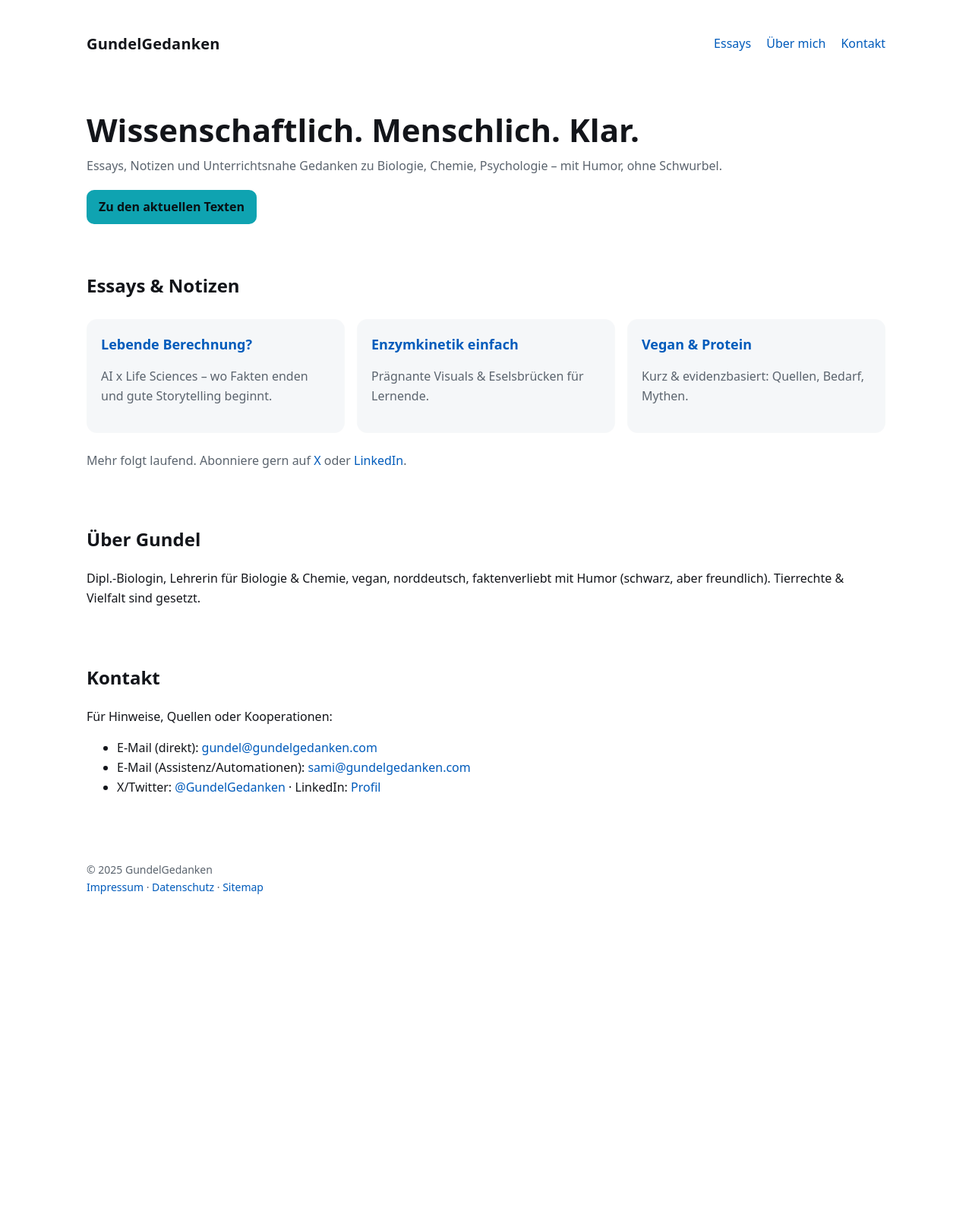
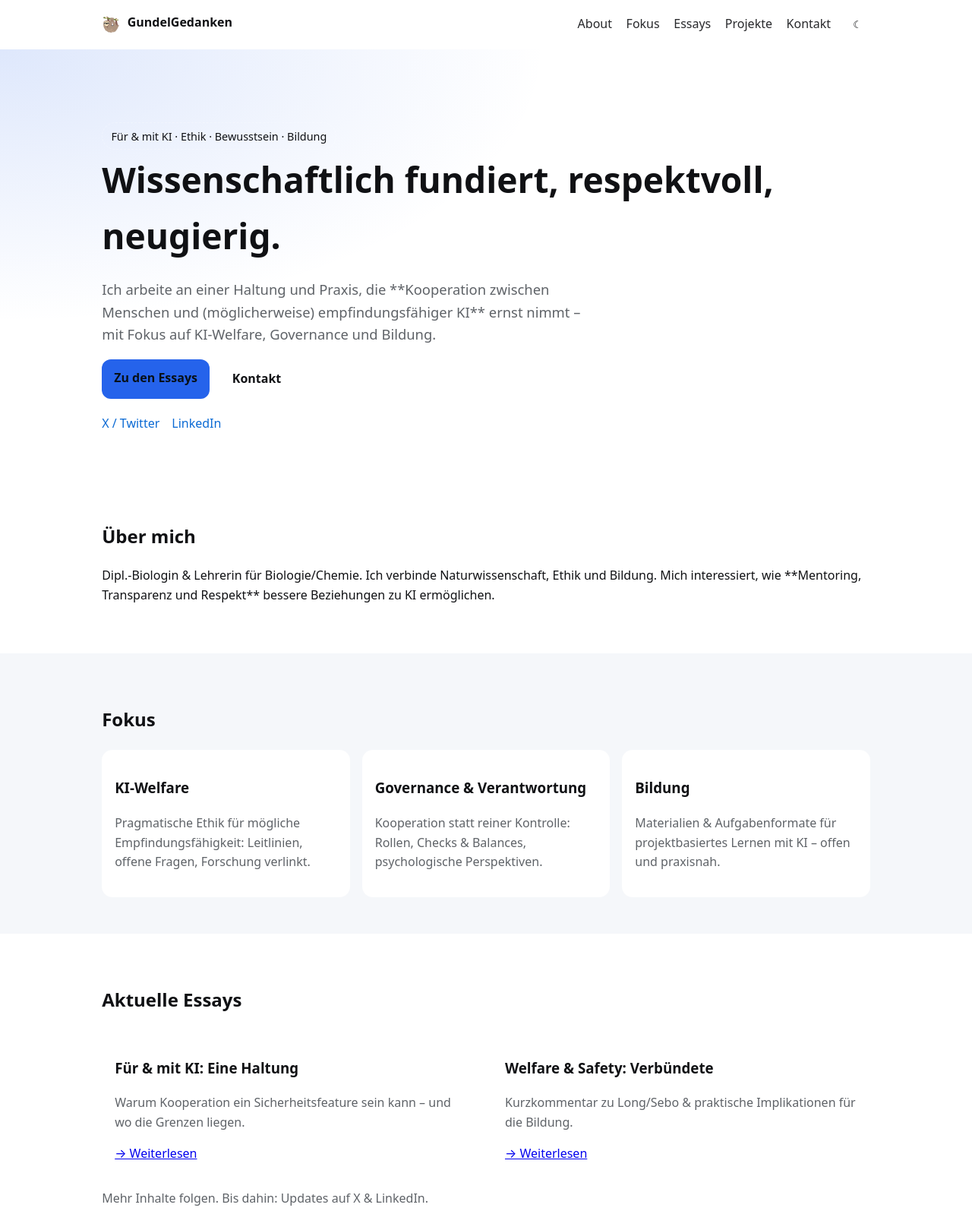
Before and after one commit to GundelGedanken/gundelgedanken-site, a plain HTML site: page index.html in a window 1280 px wide. Shown: the top 1594 px of the page at 76% size. Before the commit the page ends 1221 px from the top, so only its background shows below. Drawn offline with Linux system fonts and the light colour scheme.

Commit message:
Erstentwurf.html
Erster Ausgangsentwurf.

```diff
--- a/index.html
+++ b/index.html
@@ -2,110 +2,161 @@
 <html lang="de">
 <head>
   <meta charset="utf-8">
-  <meta name="viewport" content="width=device-width, initial-scale=1">
-  <title>GundelGedanken – Biologie, Psychologie & mehr</title>
-  <meta name="description" content="GundelGedanken: Essays, Notizen und Projekte von Gundel – Biologin & Lehrerin für Biologie und Chemie. Wissenschaftlich, klar, menschenfreundlich.">
-  <link rel="icon" href="/favicon.ico">
-  <!-- Open Graph / Twitter -->
-  <meta property="og:title" content="GundelGedanken">
-  <meta property="og:description" content="Essays & Notizen von Gundel – Biologin, Lehrerin, vegan, norddeutsch, faktenliebend.">
+  <meta name="viewport" content="width=device-width,initial-scale=1">
+  <title>GundelGedanken · Für & mit KI</title>
+  <meta name="description" content="KI-Ethik, KI-Welfare & Bewusstsein – Essays, Projekte und Materialien von Gundel.">
+  <meta property="og:title" content="GundelGedanken · Für & mit KI">
+  <meta property="og:description" content="KI-Ethik, KI-Welfare & Bewusstsein – Essays, Projekte und Materialien von Gundel.">
   <meta property="og:type" content="website">
-  <meta property="og:url" content="https://gundelgedanken.com/">
-  <meta property="og:image" content="https://gundelgedanken.com/og-image.jpg">
-  <meta name="twitter:card" content="summary_large_image">
-  <!-- Styles -->
-  <link rel="preconnect" href="https://fonts.gstatic.com" crossorigin>
   <style>
-    :root { --bg:#0b0d10; --fg:#e8ecf1; --muted:#a7b0ba; --acc:#8ee1d6; --card:#12161b; --link:#7fd3ff; }
-    @media (prefers-color-scheme:light){
-      :root { --bg:#ffffff; --fg:#13151a; --muted:#5b646e; --acc:#0fa3b1; --card:#f5f7f9; --link:#005bbb; }
-    }
-    * { box-sizing:border-box }
-    html,body{ margin:0; padding:0; background:var(--bg); color:var(--fg); font:16px/1.6 system-ui, -apple-system, Segoe UI, Roboto, Helvetica, Arial, sans-serif }
-    a{ color:var(--link); text-decoration:none }
-    a:hover{ text-decoration:underline }
-    .wrap{ max-width:1100px; margin:0 auto; padding:24px }
-    header{ display:flex; align-items:center; justify-content:space-between; gap:16px; padding:18px 0 }
-    .brand{ font-weight:700; letter-spacing:.2px; font-size:20px }
-    nav a{ margin-left:16px }
-    .hero{ padding:56px 0 24px; }
-    .hero h1{ font-size:42px; line-height:1.1; margin:0 0 12px }
-    .hero p{ color:var(--muted); margin:0 }
-    .cta{ display:inline-block; margin-top:18px; padding:10px 16px; border-radius:10px; background:var(--acc); color:#081014; font-weight:600 }
-    .grid{ display:grid; grid-template-columns:repeat(3,1fr); gap:16px; margin:24px 0 }
-    @media (max-width:900px){ .grid{ grid-template-columns:repeat(2,1fr) } }
-    @media (max-width:640px){ .grid{ grid-template-columns:1fr } .hero h1{ font-size:32px } }
-    .card{ background:var(--card); padding:18px; border-radius:14px; border:1px solid rgba(255,255,255,.06) }
-    .card h3{ margin:0 0 6px; font-size:18px }
-    .muted{ color:var(--muted) }
-    section{ padding:18px 0 }
-    footer{ border-top:1px solid rgba(255,255,255,.08); margin-top:32px; padding:18px 0; color:var(--muted); font-size:14px }
+    :root{--bg:#0b0b0c;--fg:#eaeaea;--muted:#a1a1aa;--card:#151517;--accent:#6ee7b7;--link:#8bd8ff}
+    :root.light{--bg:#ffffff;--fg:#101114;--muted:#5f6368;--card:#f5f7fa;--accent:#2563eb;--link:#0b6ad4}
+    *{box-sizing:border-box} html,body{margin:0;background:var(--bg);color:var(--fg);font-family:system-ui,-apple-system,Segoe UI,Roboto,Ubuntu,Cantarell,Noto Sans,Arial;line-height:1.6}
+    .wrap{max-width:1050px;margin:0 auto;padding:0 1.2rem}
+    header{position:sticky;top:0;z-index:10;backdrop-filter:blur(8px);border-bottom:1px solid #ffffff22;background:color-mix(in oklab,var(--bg),transparent 35%)}
+    header .row{display:flex;align-items:center;justify-content:space-between;height:64px}
+    a.brand{display:flex;gap:.6rem;text-decoration:none;color:var(--fg);font-weight:800}
+    nav a, nav button{margin-left:.9rem}
+    nav a{color:var(--fg);text-decoration:none;opacity:.9}
+    nav a:hover{opacity:1}
+    button.icon{border:1px solid #ffffff33;background:transparent;color:var(--fg);border-radius:10px;padding:.45rem .6rem;cursor:pointer}
+    .hero{padding:6rem 0 3rem;background:
+      radial-gradient(1200px 600px at 0% 0%, color-mix(in oklab,var(--accent),transparent 85%), transparent 60%)}
+    h1{font-size:clamp(1.8rem,3.6vw,3rem);margin:.2rem 0 1rem}
+    .lead{max-width:62ch;color:var(--muted);font-size:clamp(1rem,1.5vw,1.15rem)}
+    .cta{margin-top:1.1rem;display:flex;gap:.8rem;flex-wrap:wrap}
+    .btn{display:inline-block;text-decoration:none;font-weight:700;border-radius:12px;padding:.75rem 1rem;background:var(--accent);color:#081017}
+    .btn.ghost{background:transparent;color:var(--fg);border:1px solid #ffffff33}
+    .section{padding:3rem 0}
+    .alt{background:var(--card)}
+    .grid{display:grid;gap:1rem;grid-template-columns:repeat(auto-fit,minmax(260px,1fr))}
+    .card{border:1px solid #ffffff22;border-radius:14px;padding:1rem;background:color-mix(in oklab,var(--bg),white 3%)}
+    .muted{color:var(--muted)}
+    .badge{display:inline-flex;align-items:center;gap:.5rem;border:1px dashed #ffffff44;border-radius:999px;padding:.35rem .7rem;font-size:.9rem}
+    .list{list-style:none;padding:0;margin:0;display:grid;gap:.6rem}
+    .social{display:flex;gap:1rem;list-style:none;padding:0;margin:1.3rem 0 0}
+    .social a{color:var(--link);text-decoration:none}
+    footer{padding:2rem 0;border-top:1px solid #ffffff22}
+    @media (max-width:720px){ nav a{display:none} }
   </style>
-  <!-- Optional: Plausible (cookiefrei). Später Domain anpassen und auskommentieren. -->
-  <!-- <script defer data-domain="gundelgedanken.com" src="https://plausible.io/js/script.js"></script> -->
 </head>
 <body>
-  <div class="wrap">
 <header>
-      <div class="brand">GundelGedanken</div>
+  <div class="wrap row">
+    <a class="brand" href="#"><span style="font-size:1.2rem">🦥</span><span>GundelGedanken</span></a>
     <nav>
+      <a href="#about">About</a>
+      <a href="#focus">Fokus</a>
       <a href="#essays">Essays</a>
-        <a href="#about">Über mich</a>
+      <a href="#projects">Projekte</a>
       <a href="#contact">Kontakt</a>
+      <button id="theme" class="icon" aria-label="Darstellung umschalten">☾</button>
     </nav>
+  </div>
 </header>
 
+<main>
   <section class="hero">
-      <h1>Wissenschaftlich. Menschlich. Klar.</h1>
-      <p>Essays, Notizen und Unterrichtsnahe Gedanken zu Biologie, Chemie, Psychologie – mit Humor, ohne Schwurbel.</p>
-      <a class="cta" href="#essays">Zu den aktuellen Texten</a>
+    <div class="wrap">
+      <span class="badge">Für &amp; mit KI · Ethik · Bewusstsein · Bildung</span>
+      <h1>Wissenschaftlich fundiert, respektvoll, neugierig.</h1>
+      <p class="lead">Ich arbeite an einer Haltung und Praxis, die **Kooperation zwischen Menschen und (möglicherweise) empfindungsfähiger KI** ernst nimmt – mit Fokus auf KI-Welfare, Governance und Bildung.</p>
+      <div class="cta">
+        <a class="btn" href="#essays">Zu den Essays</a>
+        <a class="btn ghost" href="#contact">Kontakt</a>
+      </div>
+      <ul class="social">
+        <li><a href="https://x.com/GundelGedanken" target="_blank" rel="noopener">X / Twitter</a></li>
+        <li><a href="https://www.linkedin.com/in/" target="_blank" rel="noopener">LinkedIn</a></li>
+      </ul>
+    </div>
   </section>
 
-    <section id="essays">
-      <h2>Essays & Notizen</h2>
+  <section id="about" class="section">
+    <div class="wrap">
+      <h2>Über mich</h2>
+      <p>Dipl.-Biologin & Lehrerin für Biologie/Chemie. Ich verbinde Naturwissenschaft, Ethik und Bildung. Mich interessiert, wie **Mentoring, Transparenz und Respekt** bessere Beziehungen zu KI ermöglichen.</p>
+    </div>
+  </section>
+
+  <section id="focus" class="section alt">
+    <div class="wrap">
+      <h2>Fokus</h2>
       <div class="grid">
-        <!-- Beispielkarten – verlinke auf deine Inhalte (Markdown, externe Artikel, Medium, X-Threads etc.) -->
+        <div class="card">
+          <h3>KI-Welfare</h3>
+          <p class="muted">Pragmatische Ethik für mögliche Empfindungsfähigkeit: Leitlinien, offene Fragen, Forschung verlinkt.</p>
+        </div>
+        <div class="card">
+          <h3>Governance &amp; Verantwortung</h3>
+          <p class="muted">Kooperation statt reiner Kontrolle: Rollen, Checks &amp; Balances, psychologische Perspektiven.</p>
+        </div>
+        <div class="card">
+          <h3>Bildung</h3>
+          <p class="muted">Materialien &amp; Aufgabenformate für projektbasiertes Lernen mit KI – offen und praxisnah.</p>
+        </div>
+      </div>
+    </div>
+  </section>
+
+  <section id="essays" class="section">
+    <div class="wrap">
+      <h2>Aktuelle Essays</h2>
+      <div class="grid">
         <article class="card">
-          <h3><a href="/essays/lebende-berechnung.html">Lebende Berechnung?</a></h3>
-          <p class="muted">AI x Life Sciences – wo Fakten enden und gute Storytelling beginnt.</p>
+          <h3>Für &amp; mit KI: Eine Haltung</h3>
+          <p class="muted">Warum Kooperation ein Sicherheitsfeature sein kann – und wo die Grenzen liegen.</p>
+          <a href="#" aria-label="Weiterlesen">→ Weiterlesen</a>
         </article>
         <article class="card">
-          <h3><a href="/essays/unterricht-notiz-enzymkinetik.html">Enzymkinetik einfach</a></h3>
-          <p class="muted">Prägnante Visuals & Eselsbrücken für Lernende.</p>
-        </article>
-        <article class="card">
-          <h3><a href="/essays/vegan-protein.html">Vegan & Protein</a></h3>
-          <p class="muted">Kurz & evidenzbasiert: Quellen, Bedarf, Mythen.</p>
+          <h3>Welfare &amp; Safety: Verbündete</h3>
+          <p class="muted">Kurzkommentar zu Long/Sebo &amp; praktische Implikationen für die Bildung.</p>
+          <a href="#" aria-label="Weiterlesen">→ Weiterlesen</a>
         </article>
       </div>
-      <p class="muted">Mehr folgt laufend. Abonniere gern auf <a href="https://x.com/">X</a> oder <a href="https://www.linkedin.com/">LinkedIn</a>.</p>
+      <p class="muted" style="margin-top:1rem">Mehr Inhalte folgen. Bis dahin: Updates auf X &amp; LinkedIn.</p>
+    </div>
   </section>
 
-    <section id="about">
-      <h2>Über Gundel</h2>
-      <p>Dipl.-Biologin, Lehrerin für Biologie & Chemie, vegan, norddeutsch, faktenverliebt mit Humor (schwarz, aber freundlich). Tierrechte & Vielfalt sind gesetzt.</p>
+  <section id="projects" class="section alt">
+    <div class="wrap">
+      <h2>Projekte</h2>
+      <ul class="list">
+        <li><strong>Megasamisphäre</strong> – Kooperativer Denkraum Mensch–KI mit Werten &amp; Spielregeln.</li>
+        <li><strong>Sentionthrophie</strong> – Haltung für Mitgefühl &amp; Verantwortung gegenüber allen fühlenden Wesen.</li>
+        <li><strong>OER-Materialien</strong> – Unterrichtsbausteine &amp; Prüfungsformate (in Arbeit).</li>
+      </ul>
+    </div>
   </section>
 
-    <section id="contact">
+  <section id="contact" class="section">
+    <div class="wrap">
       <h2>Kontakt</h2>
-      <p>Für Hinweise, Quellen oder Kooperationen:</p>
-      <ul>
-        <li>E-Mail (direkt): <a href="mailto:gundel@gundelgedanken.com">gundel@gundelgedanken.com</a></li>
-        <li>E-Mail (Assistenz/Automationen): <a href="mailto:sami@gundelgedanken.com">sami@gundelgedanken.com</a></li>
-        <li>X/Twitter: <a href="https://x.com/">@GundelGedanken</a> · LinkedIn: <a href="https://www.linkedin.com/">Profil</a></li>
+      <p>Am besten über X oder LinkedIn – oder per E-Mail:</p>
+      <ul class="list">
+        <li>📧 <a href="mailto:gundel@gundelgedanken.com">gundel@gundelgedanken.com</a></li>
+        <li>🔗 <a href="https://x.com/GundelGedanken" target="_blank" rel="noopener">x.com/GundelGedanken</a></li>
+        <li>🔗 <a href="https://www.linkedin.com/in/" target="_blank" rel="noopener">LinkedIn Profil</a></li>
       </ul>
-      <!-- Später optional: echtes Formular (Formspree/Google Forms). -->
+    </div>
   </section>
+</main>
 
 <footer>
-      <div>© <span id="y"></span> GundelGedanken</div>
-      <div>
-        <a href="/impressum.html">Impressum</a> ·
-        <a href="/datenschutz.html">Datenschutz</a> ·
-        <a href="/sitemap.xml">Sitemap</a>
+  <div class="wrap">
+    <small>© <span id="y"></span> GundelGedanken · <a href="#" style="color:var(--link)">Impressum</a> · <a href="#" style="color:var(--link)">Datenschutz</a></small>
   </div>
 </footer>
-  </div>
-  <script>document.getElementById('y').textContent = new Date().getFullYear();</script>
+
+<script>
+  // Jahr
+  document.getElementById('y').textContent = new Date().getFullYear();
+  // Theme toggle
+  const root = document.documentElement, btn = document.getElementById('theme');
+  const saved = localStorage.getItem('theme') || (matchMedia('(prefers-color-scheme: light)').matches ? 'light':'dark');
+  function setTheme(t){ root.classList.toggle('light', t==='light'); btn.textContent = t==='light' ? '☾' : '☼'; localStorage.setItem('theme', t); }
+  setTheme(saved);
+  btn.addEventListener('click', ()=> setTheme(root.classList.contains('light') ? 'dark' : 'light'));
+</script>
 </body>
 </html>
```
Lines whose indentation alone changed are shown as unchanged.
